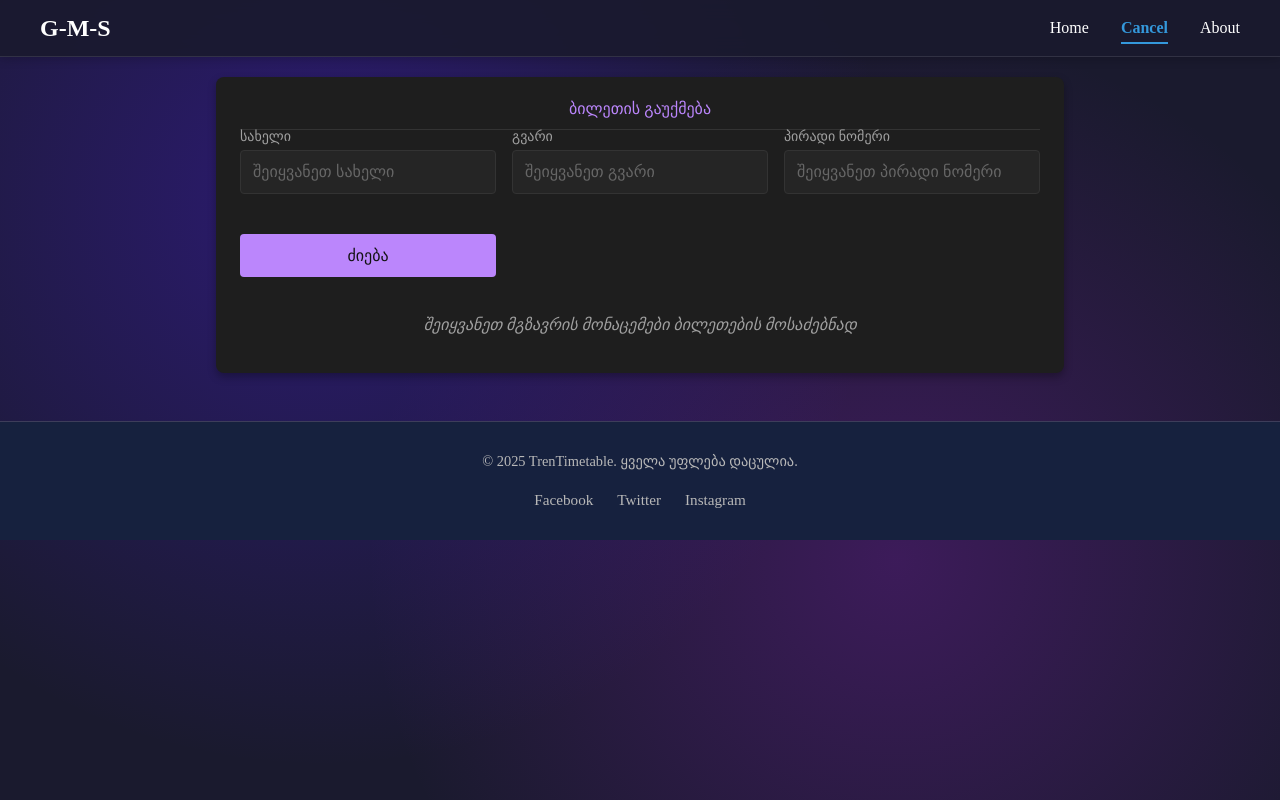
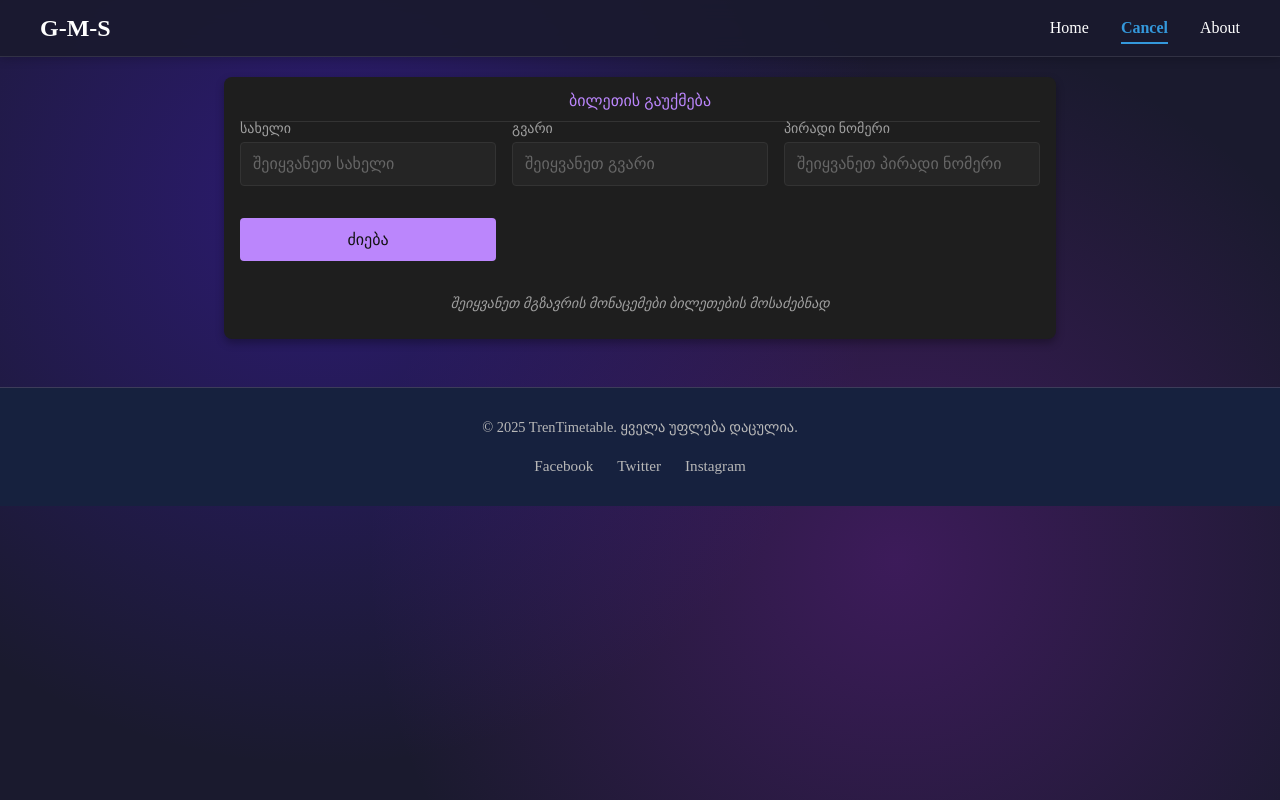
Before and after one commit to SabaKuljanishvili/angpr, an Angular app: page /cancel in a window 1280 px wide. Built offline with nearby package versions, Linux system fonts and the light colour scheme.

Commit message:
better resp

```diff
--- a/src/app/cancel/cancel.component.scss
+++ b/src/app/cancel/cancel.component.scss
@@ -7,13 +7,12 @@ $dark-error: #cf6679;
 $dark-text: #e1e1e1;
 $dark-text-secondary: #a0a0a0;
 
-
 .cancel-container {
   background-color: $dark-surface;
   border-radius: 8px;
   box-shadow: 0 4px 8px rgba(0, 0, 0, 0.3);
-  padding: 24px;
-  width: 100%;
+  padding: 16px;
+  width: 90%;
   margin: 20px auto;
   max-width: 800px;
 
@@ -34,19 +33,36 @@ $dark-text-secondary: #a0a0a0;
 }
 
 .search-form {
-  display: grid;
-  grid-template-columns: 1fr 1fr 1fr;
-  gap: 16px;
+  display: flex;
+  flex-direction: column;
+  gap: 12px;
   margin-bottom: 24px;
 
-  @media (max-width: 768px) {
-    grid-template-columns: 1fr;
+  @media (min-width: 600px) {
+    flex-direction: row;
+    flex-wrap: wrap;
+    justify-content: space-between;
+  }
+
+  @media (min-width: 900px) {
+    display: grid;
+    grid-template-columns: repeat(3, 1fr);
+    gap: 16px;
   }
 }
 
 .form-group {
   display: flex;
   flex-direction: column;
+  width: 100%;
+
+  @media (min-width: 600px) {
+    width: 48%;
+  }
+
+  @media (min-width: 900px) {
+    width: 100%;
+  }
 
   label {
     margin-bottom: 6px;
@@ -84,6 +100,7 @@ button {
   font-weight: 500;
   font-size: 16px;
   transition: all 0.2s ease;
+  width: 100%;
 
   &:hover {
     background-color: lighten($dark-primary, 10%);
@@ -94,10 +111,14 @@ button {
     color: #888;
     cursor: not-allowed;
   }
+
+  @media (min-width: 600px) {
+    width: auto;
+  }
 }
 
 .search-btn {
-  margin-top: 24px;
+  margin-top: 16px;
 }
 
 .cancel-btn {
@@ -110,22 +131,23 @@ button {
   }
 }
 
+.error-message, .success-message {
+  padding: 12px;
+  border-radius: 4px;
+  margin-bottom: 16px;
+  border-left: 4px solid;
+}
+
 .error-message {
   background-color: rgba($dark-error, 0.1);
   color: $dark-error;
-  padding: 12px;
-  border-radius: 4px;
-  margin-bottom: 16px;
-  border-left: 4px solid $dark-error;
+  border-left-color: $dark-error;
 }
 
 .success-message {
   background-color: rgba($dark-secondary, 0.1);
   color: $dark-secondary;
-  padding: 12px;
-  border-radius: 4px;
-  margin-bottom: 16px;
-  border-left: 4px solid $dark-secondary;
+  border-left-color: $dark-secondary;
 }
 
 .tickets-list {
@@ -141,11 +163,16 @@ button {
 
   .ticket-header {
     display: flex;
+    flex-direction: column;
+    gap: 6px;
+    border-bottom: 1px solid #333;
+    padding-bottom: 8px;
+
+    @media (min-width: 600px) {
+      flex-direction: row;
       justify-content: space-between;
       align-items: center;
-    margin-bottom: 12px;
-    padding-bottom: 8px;
-    border-bottom: 1px solid #333;
+    }
 
     .ticket-id {
       font-weight: 500;
@@ -153,8 +180,7 @@ button {
     }
   }
 
-  .debug {
-    pre {
+  .debug pre {
     background-color: darken($dark-surface, 2%);
     padding: 8px;
     border-radius: 4px;
@@ -163,19 +189,28 @@ button {
     font-size: 12px;
     color: $dark-text-secondary;
   }
-  }
 
   .ticket-details {
     margin-bottom: 16px;
 
     .detail-row {
       display: flex;
+      flex-direction: column;
       margin-bottom: 8px;
 
+      @media (min-width: 600px) {
+        flex-direction: row;
+      }
+
       .label {
-        width: 100px;
+        width: 100%;
         color: $dark-text-secondary;
-        flex-shrink: 0;
+        margin-bottom: 4px;
+
+        @media (min-width: 600px) {
+          width: 120px;
+          margin-bottom: 0;
+        }
       }
 
       .value {
@@ -192,9 +227,14 @@ button {
 
   .passenger-item {
     display: flex;
-    justify-content: space-between;
+    flex-direction: column;
     padding: 8px 0;
     border-bottom: 1px solid #333;
+
+    @media (min-width: 600px) {
+      flex-direction: row;
+      justify-content: space-between;
+    }
 
     &:last-child {
       border-bottom: none;
@@ -214,7 +254,13 @@ button {
     .passenger-seat {
       display: flex;
       flex-direction: column;
+      align-items: flex-start;
+      margin-top: 8px;
+
+      @media (min-width: 600px) {
         align-items: flex-end;
+        margin-top: 0;
+      }
 
       .status {
         font-size: 12px;
@@ -235,7 +281,8 @@ button {
   color: $dark-text-secondary;
   font-style: italic;
   text-align: center;
-  padding: 16px;
+  padding: 12px;
+  font-size: 14px;
 }
 
 .debug-info {
@@ -244,5 +291,5 @@ button {
   padding: 8px 12px;
   border-radius: 4px;
   margin-bottom: 16px;
-  font-size: 14px;
+  font-size: 13px;
 }
```
Lines whose indentation alone changed are shown as unchanged.
